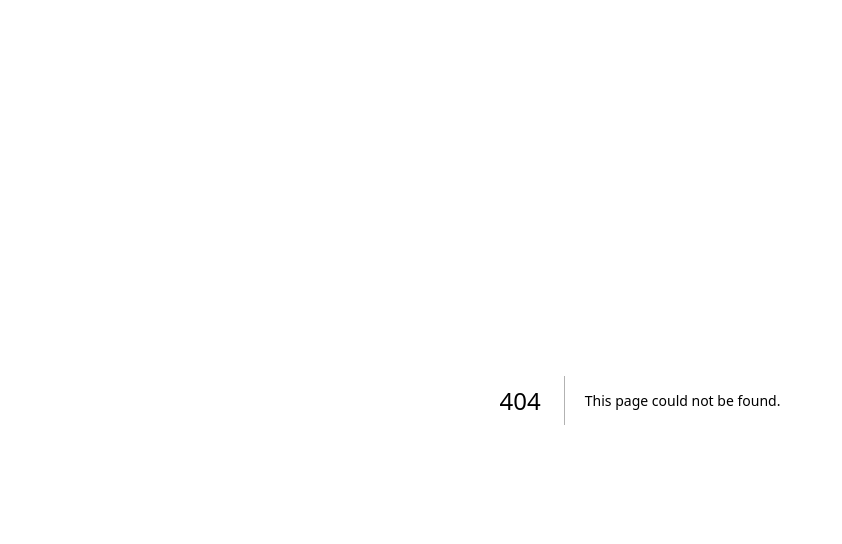
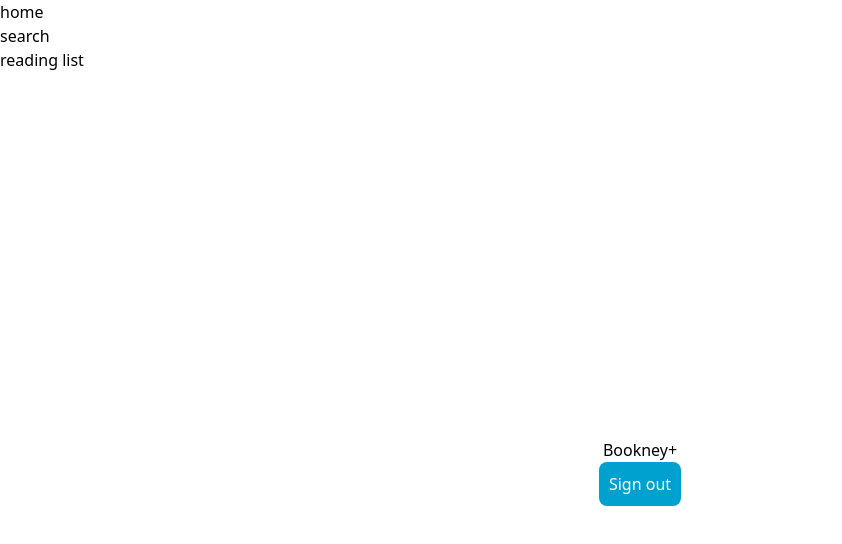
Before and after one commit to ronsigter/bookshelf, a Next.js app in the folder frontend/: page /dashboard in a window 1280 px wide. Before the commit this address had no page. Shown: the top 544 px of the page, without its empty margins (0-842 px from the left). Built offline with nearby package versions, Linux system fonts and the light colour scheme.

Commit message:
creates dashboard page

```diff
--- /dev/null
+++ b/frontend/app/dashboard/components/NavBar.tsx
@@ -0,0 +1,16 @@
+'use client'
+
+import Link from 'next/link'
+import { MENUS } from '../constants'
+
+export const NavBar: React.FC = () => {
+  return (
+    <ul>
+      {MENUS.map(({ label, path }) => (
+        <li key={label}>
+          <Link href={path}>{label}</Link>
+        </li>
+      ))}
+    </ul>
+  )
+}
--- /dev/null
+++ b/frontend/app/dashboard/constants/index.ts
@@ -0,0 +1,5 @@
+export const MENUS = [
+  { label: 'home', path: '*' },
+  { label: 'search', path: '*' },
+  { label: 'reading list', path: '*' }
+]
--- /dev/null
+++ b/frontend/app/dashboard/head.tsx
@@ -0,0 +1,9 @@
+export default function Head() {
+  return (
+    <>
+      <title>Bookney+</title>
+      <meta content="width=device-width, initial-scale=1" name="viewport" />
+      <link rel="icon" href="/favicon.ico" />
+    </>
+  )
+}
--- /dev/null
+++ b/frontend/app/dashboard/layout.tsx
@@ -0,0 +1,10 @@
+import { NavBar } from './components/NavBar'
+
+export default function DashboardLayout({ children }: { children: React.ReactNode }) {
+  return (
+    <div>
+      <NavBar />
+      {children}
+    </div>
+  )
+}
--- /dev/null
+++ b/frontend/app/dashboard/page.tsx
@@ -0,0 +1,23 @@
+'use client'
+
+import { useRouter } from 'next/navigation'
+import { deleteCookie } from 'cookies-next'
+import { Button } from 'components/buttons/Button'
+
+export default function DashboardPage() {
+  const router = useRouter()
+
+  const handleOnSignOut = () => {
+    deleteCookie('token')
+    router.replace('/login')
+  }
+
+  return (
+    <div className="flex h-screen flex-col items-center justify-center">
+      <div>Bookney+</div>
+      <div>
+        <Button onClick={handleOnSignOut}>Sign out</Button>
+      </div>
+    </div>
+  )
+}
--- a/frontend/app/login/components/LoginForm.tsx
+++ b/frontend/app/login/components/LoginForm.tsx
@@ -25,7 +25,7 @@ export const LoginForm: React.FC = () => {
     mutate(formdata, {
       onSuccess: ({ data }) => {
         setCookie('token', data.token)
-        router.push('/')
+        router.push('/dashboard')
       }
     })
   }
```
